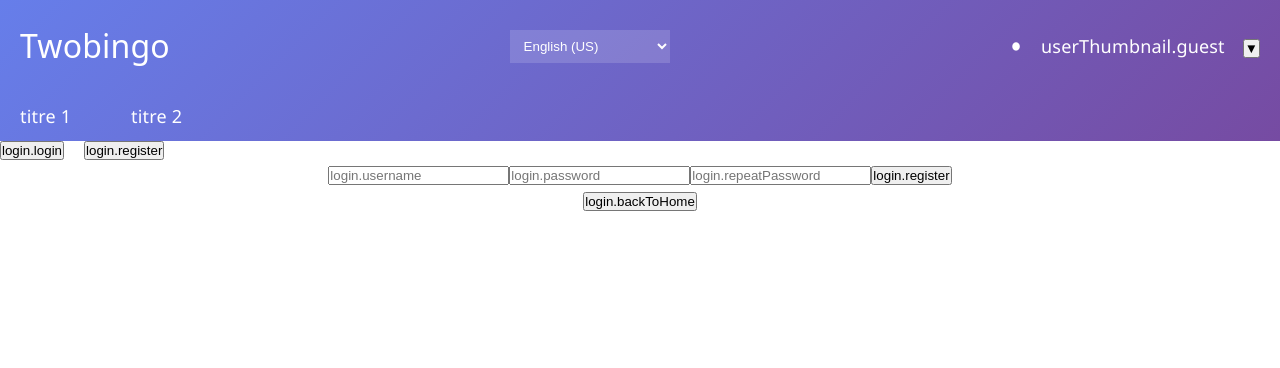
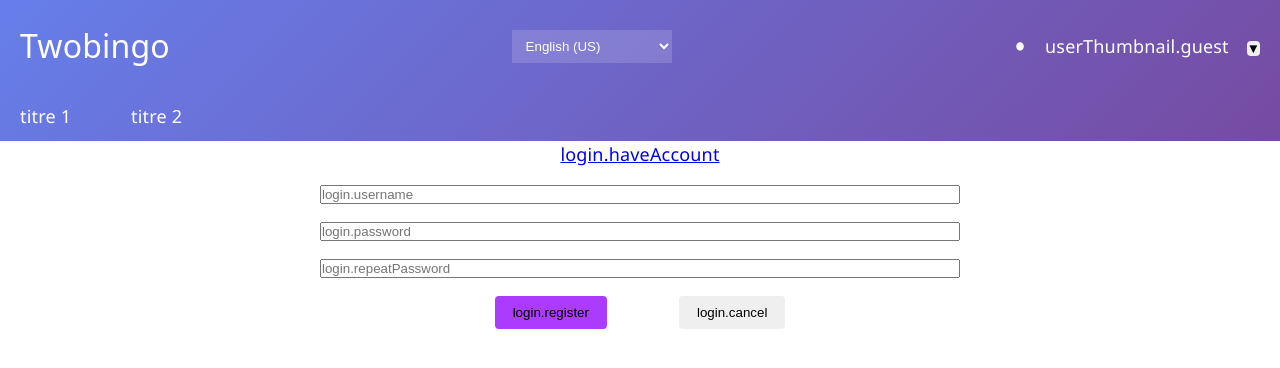
Before and after one commit to arannou/twobingo, a Vue app in the folder frontend/: page /register in a window 1280 px wide. Shown: the top 368 px of the page. Built offline with nearby package versions, Linux system fonts and the light colour scheme.

Commit message:
Add Sass and style for user login

```diff
--- a/frontend/package.json
+++ b/frontend/package.json
@@ -16,6 +16,7 @@
   },
   "devDependencies": {
     "@vitejs/plugin-vue": "^6.0.5",
+    "sass-embedded": "^1.99.0",
     "vite": "^8.0.4"
   }
 }
--- a/frontend/src/App.vue
+++ b/frontend/src/App.vue
@@ -57,7 +57,9 @@ onMounted(() => {
   </div>
 </template>
 
-<style>
+<style lang="scss">
+
+@import "variables.scss";
 * {
   margin: 0;
   padding: 0;
@@ -81,13 +83,37 @@ header {
   align-items: center;
   justify-content: space-between;
   background: none;
-}
 
-.app-header h1 {
+  h1 {
     font-size: 32px;
     margin: 0;
     cursor: default;
     color: var(--bg);
+  }
+
+
+}
+nav {
+  display: flex;
+  gap: 20px;
+
+  .nav-link {
+    color: white;
+    text-decoration: none;
+    padding: 10px 20px;
+    font-weight: 500;
+    transition: background-color 0.3s;
+    border-bottom: 2px solid transparent;
+
+    &:hover {
+      background-color: rgba(255, 255, 255, 0.1);
+    }
+
+    &.active {
+      background-color: rgba(255, 255, 255, 0.2);
+      border-bottom-color: white;
+    }
+  }
 }
 
 .locale-select {
@@ -96,59 +122,40 @@ header {
   background: rgba(255, 255, 255, 0.15);
   color: white;
   min-width: 160px;
-}
 
-.locale-select option {
+  option {
     background: var(--bg);
     color: var(--text);
   }
 
-.locale-select ::picker() {
+  ::picker() {
     border: none;
   }
-
-nav {
-  display: flex;
-  gap: 20px;
 }
 
-.nav-link {
-  color: white;
-  text-decoration: none;
-  padding: 10px 20px;
-  font-weight: 500;
-  transition: background-color 0.3s;
-  border-bottom: 2px solid transparent;
-}
 
-.nav-link:hover {
-  background-color: rgba(255, 255, 255, 0.1);
-}
 
-.nav-link.active {
-  background-color: rgba(255, 255, 255, 0.2);
-  border-bottom-color: white;
-}
 
-@media (max-width: 768px) {
+@media (max-width: $breakPointMedium) {
   header {
     flex-direction: column;
     gap: 15px;
     align-items: flex-start;
-  }
 
-  header h1 {
+    h1 {
       font-size: 24px;
     }
 
     nav {
       width: 100%;
       gap: 10px;
+      display: flex;
     }
 
     .nav-link {
       flex: 1;
       text-align: center;
+    }
   }
 
   main {
--- a/frontend/src/components/UserComponents/Login.vue
+++ b/frontend/src/components/UserComponents/Login.vue
@@ -56,31 +56,55 @@ onMounted(() => {
 
 <template>
   <div class="login-view">
-    <div clas="mode">
-        <nav>
-            <button @click="router.push('/login')">{{ t('login.login') }}</button>
-            <button @click="router.push('/register')">{{ t('login.register') }}</button>
-        </nav>
-    </div>
     <div class="form">
         <template v-if="mode === 'login'">
+            <a href="#" @click="router.push('/register')">{{ t('login.noAccount') }}</a>
             <input v-model="username" type="text" :placeholder="t('login.username')" />
             <input v-model="password" type="password" :placeholder="t('login.password')" />
-            <button @click="login()">{{ t('login.login') }}</button>
+            <div class="button-group">
+                <button class="primary" @click="login()">{{ t('login.login') }}</button>
+                <button @click="router.push('/')">{{ t('login.cancel') }}</button>
+            </div>
         </template>
         <template v-else>
-            <input v-model="username" type="text" :placeholder="t('login.username')" />
-            <input v-model="password" type="password" :placeholder="t('login.password')" />
-            <input v-model="repeatedPassword" type="password" :placeholder="t('login.repeatPassword')" />
-            <button @click="register()">{{ t('login.register') }}</button>
+            <a href="#" @click="router.push('/login')">{{ t('login.haveAccount') }}</a>
+            <input v-model="username" name="username" type="text" :placeholder="t('login.username')" />
+            <input v-model="password" name="password" type="password" :placeholder="t('login.password')" />
+            <input v-model="repeatedPassword" name="repeatedPassword" type="password" :placeholder="t('login.repeatPassword')" />
+
+            <div class="button-group">
+                <button class="primary" @click="register()">{{ t('login.register') }}</button>
+                <button @click="router.push('/')">{{ t('login.cancel') }}</button>
+            </div>
+
         </template>
         <div v-if="userStore.error" class="error">{{ userStore.error }}</div>
-        <div class="button-group">
-            <button @click="router.push('/')">{{ t('login.backToHome') }}</button>
-        </div>
     </div>
 
   </div>
 </template>
 
-<style></style>
+<style lang="scss">
+
+@import "./../../variables.scss";
+
+.login-view .form {
+    display: flex;
+    flex-direction: column;
+    gap: 1rem;
+
+    width: 50%;
+    margin: auto;
+
+    button {
+        margin: 0 2rem;
+        padding: 0.5rem 1rem;
+    }
+}
+
+@media (max-width:  $breakPointMedium) {
+    .login-view .form {
+        width: 80%;
+    }
+}
+</style>
--- a/frontend/src/components/UserComponents/UserThumbnail.vue
+++ b/frontend/src/components/UserComponents/UserThumbnail.vue
@@ -9,7 +9,6 @@ const route = useRoute()
 const store = useUserStore()
 const { t } = useI18n()
 const isDropdownOpen = ref(false)
-const isloggedIn = ref(false)
 
 const toggleDropdown = () => {
   isDropdownOpen.value = !isDropdownOpen.value
@@ -17,17 +16,19 @@ const toggleDropdown = () => {
 
 const logout = () => {
     store.logout().then(() => {
-        router.push('/')
+      router.push('/')
     })
 }
 
+const closeDropdown = (evt) => {
+  console.log('Focus out event:', evt.relatedTarget, evt.currentTarget);
+    if (!evt.currentTarget.contains(evt.relatedTarget)) {
+        isDropdownOpen.value = false;
+    }
+}
+
 onMounted(() => {
-    store.getLoggedUser().then((user) => {
-      if (user) {
-        isloggedIn.value = true;
-      }
-    });
-
+    store.getLoggedUser()
 })
 </script>
 
@@ -49,12 +50,12 @@ onMounted(() => {
         </div>
     </div>
     <!-- dropdown -->
-    <div class="user-dropdown" >
+    <div class="user-dropdown" @focusout="evt => closeDropdown(evt)">
         <button class="dropdown-toggle" @click="toggleDropdown">{{isDropdownOpen ? '▲' : '▼'}}</button>
-        <div class="dropdown-menu" v-show="isDropdownOpen" @blur="isDropdownOpen = false">
-            <template v-if="!isloggedIn">
-                <a href="#" class="dropdown-item" @click="router.push('/login'); isDropdownOpen = false">{{ t('userThumbnail.login') }}</a>
-                <a href="#" class="dropdown-item" @click="router.push('/register'); isDropdownOpen = false">{{ t('userThumbnail.register') }}</a>
+        <div class="dropdown-menu" v-show="isDropdownOpen" @click="isDropdownOpen = false" >
+            <template v-if="!store.currentUser.username">
+                <a href="#" class="dropdown-item" @click="router.push('/login')">{{ t('userThumbnail.login') }}</a>
+                <a href="#" class="dropdown-item" @click="router.push('/register')">{{ t('userThumbnail.register') }}</a>
             </template>
             <template v-else>
                 <a href="#" class="dropdown-item">{{ t('userThumbnail.profile') }}</a>
--- a/frontend/src/main.js
+++ b/frontend/src/main.js
@@ -2,7 +2,7 @@ import { createApp } from 'vue'
 import { createPinia } from 'pinia'
 import { createI18n } from 'vue-i18n'
 import router from './router'
-import './style.css'
+import './style.scss'
 import App from './App.vue'
 import enUS from './locales/en-US.json'
 import frFR from './locales/fr-FR.json'
--- a/frontend/src/style.css
+++ b/frontend/src/style.scss
@@ -1,3 +1,5 @@
+@import "variables.scss";
+
 :root {
   --text: #6b6375;
   --text-h: #08060d;
@@ -26,7 +28,7 @@
   -webkit-font-smoothing: antialiased;
   -moz-osx-font-smoothing: grayscale;
 
-  @media (max-width: 1024px) {
+  @media (max-width: $breakPointBig) {
     font-size: 16px;
   }
 }
@@ -61,7 +63,7 @@ h2 {
 
 h1 {
 
-  @media (max-width: 1024px) {
+  @media (max-width: $breakPointBig) {
     font-size: 36px;
     margin: 20px 0;
   }
@@ -73,7 +75,7 @@ h2 {
   letter-spacing: -0.24px;
   margin: 0 0 8px;
 
-  @media (max-width: 1024px) {
+  @media (max-width: $breakPointBig) {
     font-size: 20px;
   }
 }
@@ -87,6 +89,16 @@ p {
   background: var(--text);
 }
 
+button {
+  border: none;
+  border-radius: 4px;
+
+  &:hover {
+    cursor: pointer;
+    filter: brightness(105%);
+  }
+}
+
 #app .primary {
   background-color: var(--accent);
 }
--- /dev/null
+++ b/frontend/src/variables.scss
@@ -0,0 +1,3 @@
+$breakPointBig: 1024px;
+$breakPointMedium: 640px;
+$breakPointSmall: 480px;
```
Lines whose indentation alone changed are shown as unchanged.
